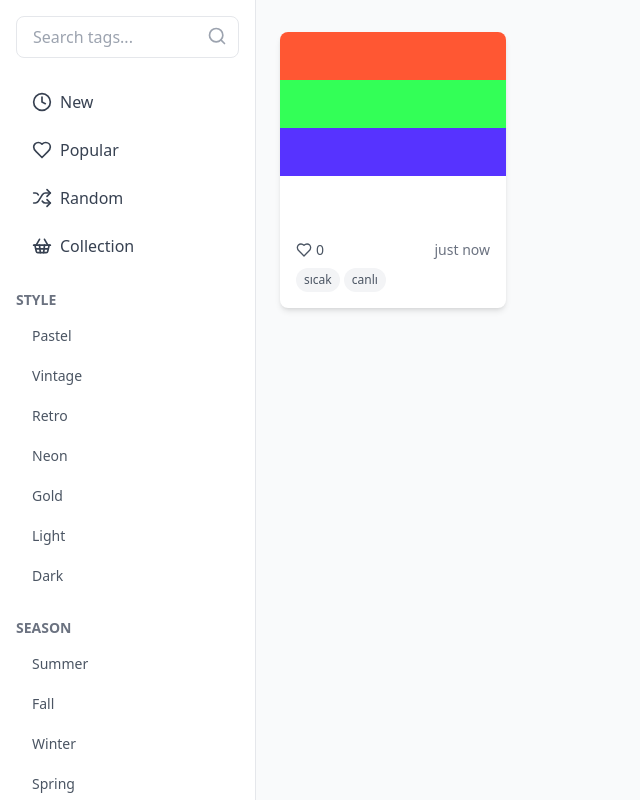
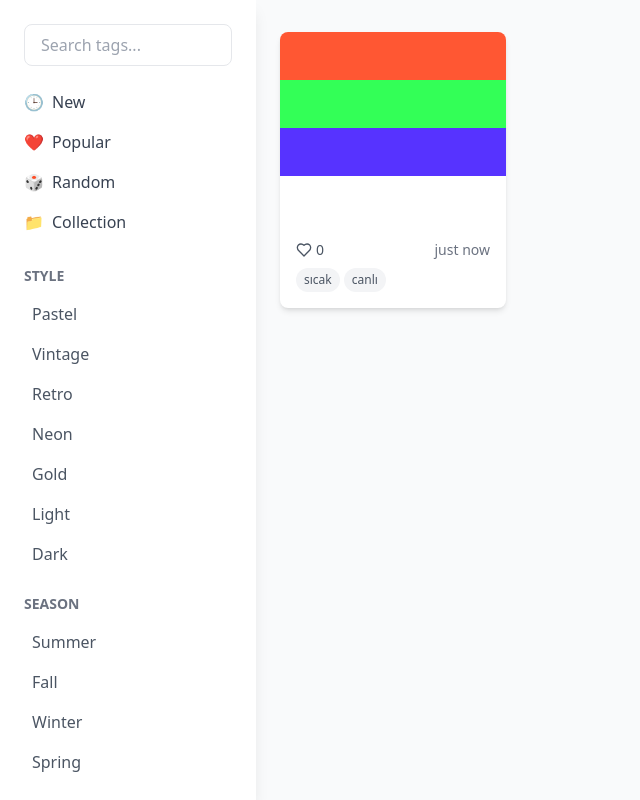
Before and after one commit to gamzesirin/Nextjs-Palette-App, a Next.js app: page / in a window 1280 px wide. Shown: the whole page, without its empty margins (0-640 px from the left). Built offline with nearby package versions, Linux system fonts and the light colour scheme.

Commit message:
fix : sidebar scroll.

```diff
--- a/app/page.tsx
+++ b/app/page.tsx
@@ -49,9 +49,9 @@ export default function Home() {
 	})
 
 	return (
-		<div className="min-h-screen bg-gray-50" suppressHydrationWarning>
+		<div className="flex min-h-screen bg-gray-50">
 			<Sidebar onFilterChange={handleFilterChange} onTagSelect={handleTagSelect} selectedTags={selectedTags} />
-			<main className="pl-64">
+			<main className="flex-1 ml-64">
 				<div className="container mx-auto px-6 py-8">
 					<div className="grid grid-cols-1 md:grid-cols-2 lg:grid-cols-3 xl:grid-cols-4 gap-6">
 						{filteredPalettes.map((palette) => (
--- a/components/Sidebar.tsx
+++ b/components/Sidebar.tsx
@@ -1,13 +1,4 @@
 'use client'
-
-import { Clock, Heart, Shuffle, ShoppingBasketIcon as Collection, Search } from 'lucide-react'
-import { useState } from 'react'
-
-const categories = {
-	style: ['Pastel', 'Vintage', 'Retro', 'Neon', 'Gold', 'Light', 'Dark'],
-	season: ['Summer', 'Fall', 'Winter', 'Spring'],
-	theme: ['Warm', 'Cold']
-}
 
 interface SidebarProps {
 	onFilterChange: (filter: string) => void
@@ -15,66 +6,49 @@ interface SidebarProps {
 	selectedTags: string[]
 }
 
-const Sidebar: React.FC<SidebarProps> = ({ onFilterChange, onTagSelect, selectedTags }) => {
-	const [searchTerm, setSearchTerm] = useState('')
-
+const Sidebar = ({ onFilterChange, onTagSelect, selectedTags }: SidebarProps) => {
 	return (
-		<div className="w-64 h-screen bg-white border-r border-gray-200 p-4 fixed left-0 top-0">
+		<div className="fixed left-0 top-0 h-full w-64 bg-white shadow-lg p-6 overflow-y-auto">
+			{/* Arama */}
 			<div className="mb-6">
-				<div className="relative">
 				<input
 					type="text"
 					placeholder="Search tags..."
-						className="w-full px-4 py-2 border rounded-lg pr-10"
-						value={searchTerm}
-						onChange={(e) => setSearchTerm(e.target.value)}
+					className="w-full px-4 py-2 rounded-lg border border-gray-200 focus:outline-none focus:border-blue-500"
+					onChange={(e) => onFilterChange(e.target.value)}
 				/>
-					<Search className="absolute right-3 top-2.5 h-5 w-5 text-gray-400" />
-				</div>
 			</div>
 
-			<nav className="space-y-6">
-				<div className="space-y-2">
-					<button
-						onClick={() => onFilterChange('new')}
-						className="flex items-center space-x-2 w-full px-4 py-2 text-gray-700 hover:bg-gray-100 rounded-lg"
-					>
-						<Clock className="h-5 w-5" />
+			{/* Ana Menü */}
+			<div className="space-y-4 mb-8">
+				<button className="flex items-center space-x-2 text-gray-700 hover:text-blue-500 w-full">
+					<span className="w-5">🕒</span>
 					<span>New</span>
 				</button>
-					<button
-						onClick={() => onFilterChange('popular')}
-						className="flex items-center space-x-2 w-full px-4 py-2 text-gray-700 hover:bg-gray-100 rounded-lg"
-					>
-						<Heart className="h-5 w-5" />
+				<button className="flex items-center space-x-2 text-gray-700 hover:text-blue-500 w-full">
+					<span className="w-5">❤️</span>
 					<span>Popular</span>
 				</button>
-					<button
-						onClick={() => onFilterChange('random')}
-						className="flex items-center space-x-2 w-full px-4 py-2 text-gray-700 hover:bg-gray-100 rounded-lg"
-					>
-						<Shuffle className="h-5 w-5" />
+				<button className="flex items-center space-x-2 text-gray-700 hover:text-blue-500 w-full">
+					<span className="w-5">🎲</span>
 					<span>Random</span>
 				</button>
-					<button
-						onClick={() => onFilterChange('collection')}
-						className="flex items-center space-x-2 w-full px-4 py-2 text-gray-700 hover:bg-gray-100 rounded-lg"
-					>
-						<Collection className="h-5 w-5" />
+				<button className="flex items-center space-x-2 text-gray-700 hover:text-blue-500 w-full">
+					<span className="w-5">📁</span>
 					<span>Collection</span>
 				</button>
 			</div>
 
-				{Object.entries(categories).map(([category, tags]) => (
-					<div key={category} className="space-y-2">
-						<h3 className="text-sm font-semibold text-gray-500 uppercase">{category}</h3>
-						<div className="space-y-1">
-							{tags.map((tag) => (
+			{/* Stil Kategorisi */}
+			<div className="mb-6">
+				<h3 className="text-sm font-semibold text-gray-500 mb-3">STYLE</h3>
+				<div className="space-y-2">
+					{['Pastel', 'Vintage', 'Retro', 'Neon', 'Gold', 'Light', 'Dark'].map((tag) => (
 						<button
 							key={tag}
 							onClick={() => onTagSelect(tag)}
-									className={`w-full text-left px-4 py-2 text-sm rounded-lg ${
-										selectedTags.includes(tag) ? 'bg-blue-50 text-blue-600' : 'text-gray-600 hover:bg-gray-100'
+							className={`block w-full text-left px-2 py-1 rounded ${
+								selectedTags.includes(tag) ? 'bg-blue-100 text-blue-600' : 'text-gray-600 hover:bg-gray-100'
 							}`}
 						>
 							{tag}
@@ -82,8 +56,42 @@ const Sidebar: React.FC<SidebarProps> = ({ onFilterChange, onTagSelect, selected
 					))}
 				</div>
 			</div>
+
+			{/* Sezon Kategorisi */}
+			<div className="mb-6">
+				<h3 className="text-sm font-semibold text-gray-500 mb-3">SEASON</h3>
+				<div className="space-y-2">
+					{['Summer', 'Fall', 'Winter', 'Spring'].map((tag) => (
+						<button
+							key={tag}
+							onClick={() => onTagSelect(tag)}
+							className={`block w-full text-left px-2 py-1 rounded ${
+								selectedTags.includes(tag) ? 'bg-blue-100 text-blue-600' : 'text-gray-600 hover:bg-gray-100'
+							}`}
+						>
+							{tag}
+						</button>
 					))}
-			</nav>
+				</div>
+			</div>
+
+			{/* Tema Kategorisi */}
+			<div className="mb-6">
+				<h3 className="text-sm font-semibold text-gray-500 mb-3">THEME</h3>
+				<div className="space-y-2">
+					{['Warm', 'Cold', 'Nature', 'Urban', 'Minimal'].map((tag) => (
+						<button
+							key={tag}
+							onClick={() => onTagSelect(tag)}
+							className={`block w-full text-left px-2 py-1 rounded ${
+								selectedTags.includes(tag) ? 'bg-blue-100 text-blue-600' : 'text-gray-600 hover:bg-gray-100'
+							}`}
+						>
+							{tag}
+						</button>
+					))}
+				</div>
+			</div>
 		</div>
 	)
 }
```
Lines whose indentation alone changed are shown as unchanged.
